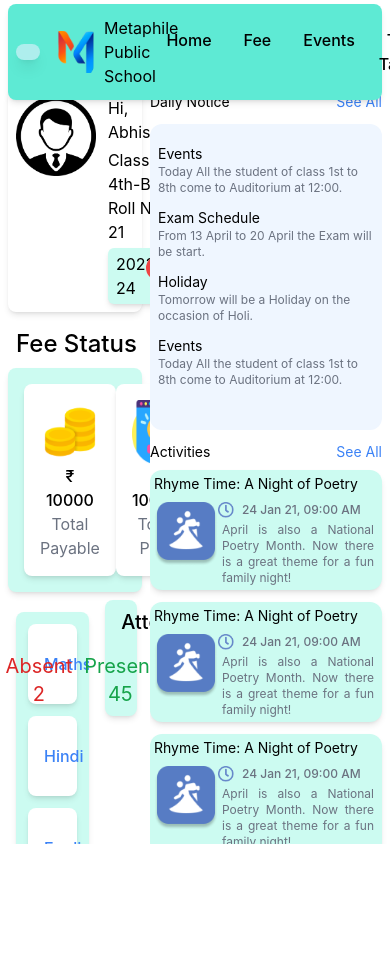
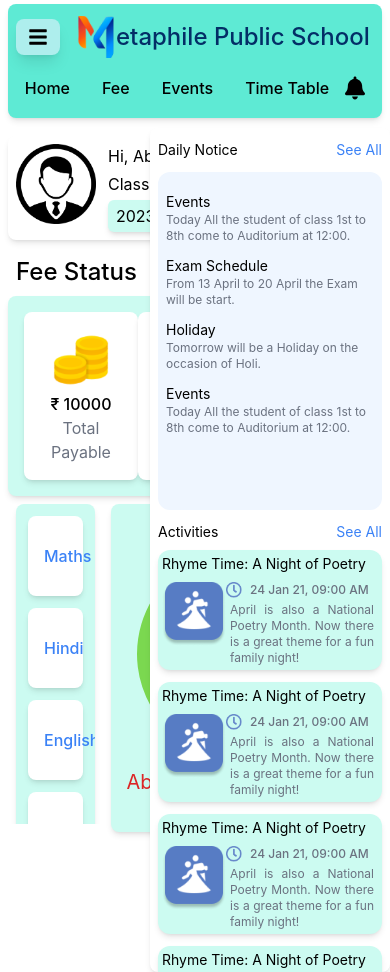
Before and after one commit to TheMetaphile/ERP, a React (Vite) app: page /Student-Dashboard in a window 390 px wide. Before the commit the page ends 844 px from the top, so only its background shows below. Built offline with nearby package versions, Linux system fonts and the light colour scheme.

Commit message:
end drawer, drawer, navbar mobile responsive

```diff
--- a/src/components/Home/Home.jsx
+++ b/src/components/Home/Home.jsx
@@ -35,10 +35,10 @@ export default function Home() {
       <h1 className='text-2xl font-medium text-black mt-3 mb-2 ml-2'>Fee Status</h1>
       <FeeStatus />
       <div className='flex w-full mt-2 '>
-        <div className='w-2/3 px-2 h-80 overflow-y-auto no-scrollbar'>
+        <div className='flex-grow px-2 h-80 overflow-y-auto no-scrollbar'>
         <AllSubjectProgress />
         </div>
-        <div className='w-1/3 px-2'>
+        <div className='h-80 px-2'>
         <Doughnut chartData={data} title='Attendance Status'/>
         </div>
       </div>
--- a/src/components/Home/utils/SubjectProgress/AllSubjectProgress.jsx
+++ b/src/components/Home/utils/SubjectProgress/AllSubjectProgress.jsx
@@ -2,7 +2,7 @@ import SubjectProgress from './SubjectProgress/subjectProgress.jsx';
 
 export default function AllSubjectProgress() {
   return (
-    <div className="flex-1 w-full my-3 bg-teal-100 rounded-lg shadow-md p-3 overflow-y-auto no-scrollbar">
+    <div className="flex-1 w-full  bg-teal-100 rounded-lg shadow-md p-3 overflow-y-auto no-scrollbar">
       <SubjectProgress subject='Maths' description='Chapter 6' percent={73} />
       <SubjectProgress subject='Hindi' description='Chapter 5.5' percent={63} />
       <SubjectProgress subject='English' description='Chapter 4.3' percent={43} />
--- a/src/components/enddrawer/enddrawer.jsx
+++ b/src/components/enddrawer/enddrawer.jsx
@@ -4,7 +4,7 @@ import Notice from './notice.jsx';
 
 export default function Enddrawer() {
   return (
-    <div className="overflow-auto h-full pr-2 w-full no-scrollbar">
+    <div className="overflow-auto h-full px-2 w-full no-scrollbar">
       <h6 className="flex justify-between text-sm mt-3">Daily Notice <span className="text-blue-500">See All</span></h6>
       <div className="dialyNotices w-full h-2/5 bg-blue-50 rounded-xl p-2 mt-3 mb-3 overflow-auto no-scrollbar">
         <Notice title="Events" description="Today All the student of class 1st to 8th come to Auditorium at 12:00."/>
--- a/src/components/navbar/navbar.jsx
+++ b/src/components/navbar/navbar.jsx
@@ -2,17 +2,20 @@ import React from 'react';
 import logo from './../../assets/metaphile_logo.png';
 import { Link } from 'react-router-dom';
 import { FaBars } from 'react-icons/fa';
-export default function Navbar({onDrawerToggle}) {
+import { FaBell } from 'react-icons/fa';
+export default function Navbar({onDrawerToggle, onEndDrawerToggle}) {
 
   return (
-    <div className="flex flex-grow h-full mt-1 px-2 py-3 mb-2 items-center justify-between bg-teal-300 rounded-lg shadow-md">
-      <div className="flex items-center">
+    <div className="flex flex-grow mobile:max-tablet:flex-col h-full mt-1 px-2 py-3 mb-2 items-center justify-between bg-teal-300 rounded-lg shadow-md">
+      <div className="flex items-center mobile:max-tablet:w-full mobile:max-tablet:mb-3">
       <FaBars onClick={onDrawerToggle} className='w-11 h-fit mr-4 px-3 py-2 rounded-lg bg-secondary shadow-lg' />
+        <div className='flex items-center'>
         <img src={logo} alt="Metaphile Public School" className="w-10" />
-        <span className="text-black ml-2">Metaphile Public School</span>
+        <span className=" text-3xl font-medium text-text_blue mobile:max-tablet:text-2xl">etaphile Public School</span>
+        </div>
       </div>
       <nav>
-        <ul className="flex min-w-full">
+        <ul className="flex w-full items-center">
           <li className="mr-4">
             <Link to="/Student-Dashboard/home" className="text-black font-medium hover:bg-blue-500 hover:text-white px-2 py-1 rounded-lg">Home</Link>
           </li>
@@ -25,6 +28,9 @@ export default function Navbar({onDrawerToggle}) {
           <li>
             <Link to="/Student-Dashboard/timetable" className="text-black font-medium hover:bg-blue-500 hover:text-white px-2 py-1 rounded-lg">Time Table</Link>
           </li>
+          <li>
+            <FaBell onClick={onEndDrawerToggle} className="text-black font-medium hover:bg-blue-500 hover:text-white px-2 py-1 mobile:max-tablet:w-9 mobile:max-tablet:h-9 rounded-lg" />
+          </li>
         </ul>
       </nav>
     </div>
--- a/src/pages/Dashboard.jsx
+++ b/src/pages/Dashboard.jsx
@@ -4,27 +4,31 @@ import Enddrawer from "../components/enddrawer/enddrawer.jsx";
 import { Outlet } from "react-router-dom";
 import { useState } from "react";
 
-// Dashboard.jsx
 export default function Dashboard() {
     const [isDrawerOpen, setIsDrawerOpen] = useState(false);
 
   const toggleDrawer = () => {
     setIsDrawerOpen(!isDrawerOpen);
   };
+  const [isEndDrawerOpen, setIsEndDrawerOpen] = useState(true);
+
+  const toggleEndDrawer = () => {
+    setIsEndDrawerOpen(!isEndDrawerOpen);
+  };
   return (
     <div className="w-screen h-screen overflow-x-auto  no-scrollbar ">
     <div className="fixed top-0 left-0 w-full px-2">
-    <Navbar onDrawerToggle={toggleDrawer} />
+    <Navbar onDrawerToggle={toggleDrawer} onEndDrawerToggle={toggleEndDrawer}/>
     </div>
 
-    <div className="flex flex-grow h-screen pt-20">
-      <div className={`flex-shrink-0 transition-all duration-300 ${isDrawerOpen ? 'w-60 h-full' : 'w-0'} overflow-y-auto no-scrollbar`}>
+    <div className="flex flex-grow h-screen pt-20 mobile:max-tablet:pt-32">
+      <div className={`mobile:max-tablet:absolute flex-shrink-0 transition-all duration-300 ${isDrawerOpen ? 'w-60 h-full' : 'w-0'} overflow-y-auto no-scrollbar`}>
         <Drawer isOpen={isDrawerOpen} />
       </div>
       <div className="flex-grow  overflow-y-auto no-scrollbar ">
         <Outlet />
       </div>
-      <div className="flex-shrink-0 w-60 h-full">
+      <div className={`mobile:max-tablet:absolute mobile:max-tablet:right-0 rounded-lg shadow-md flex-shrink-0 bg-white transition-all duration-300 ${isEndDrawerOpen ? 'w-60 h-full' : 'w-0'} overflow-y-auto no-scrollbar`}>
       <Enddrawer />
       </div>
     </div>
```
Also changed, not shown: src/components/Home/utils/SubjectProgress/AllSubjectProgress.css (deleted, +0 -16 lines).
